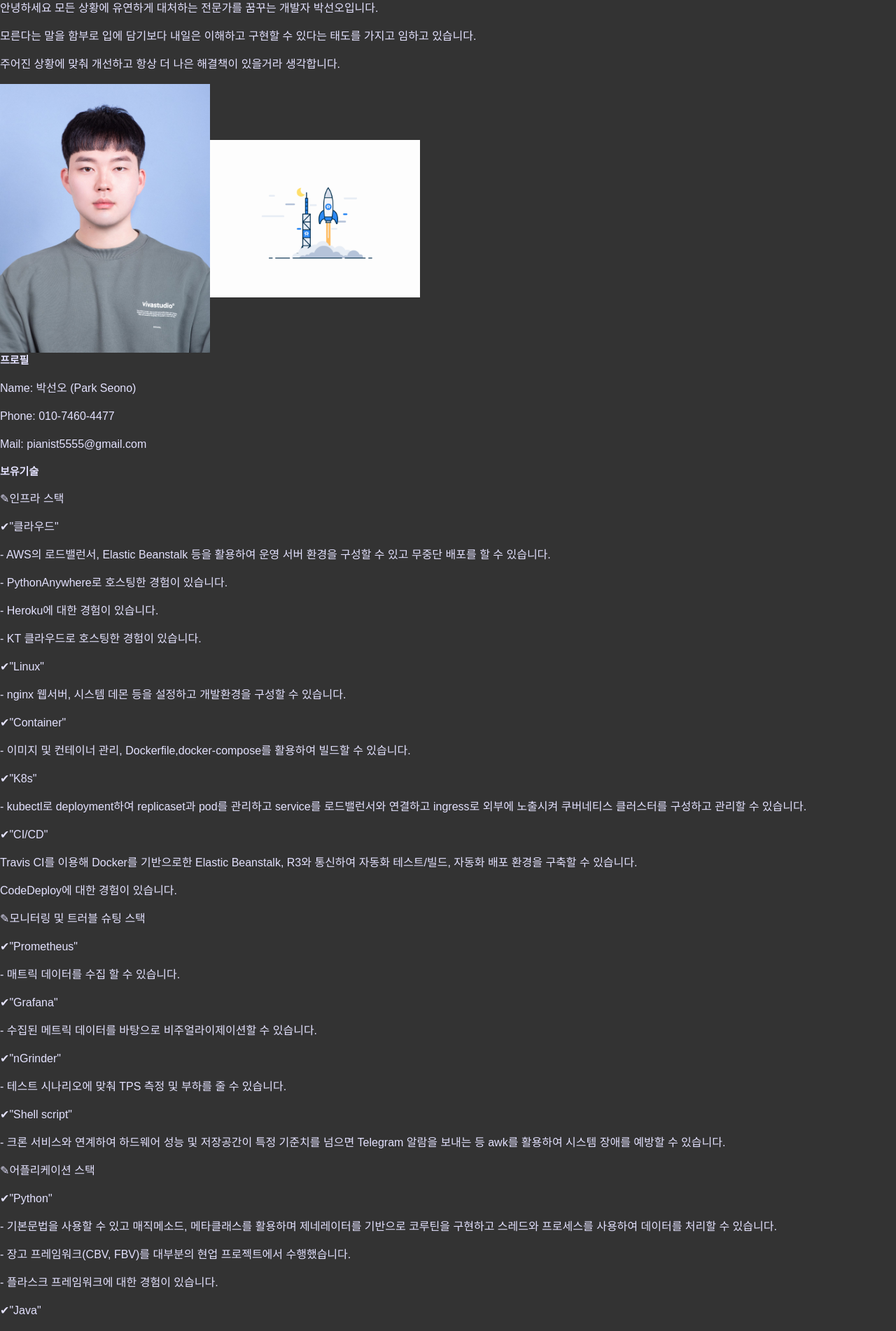
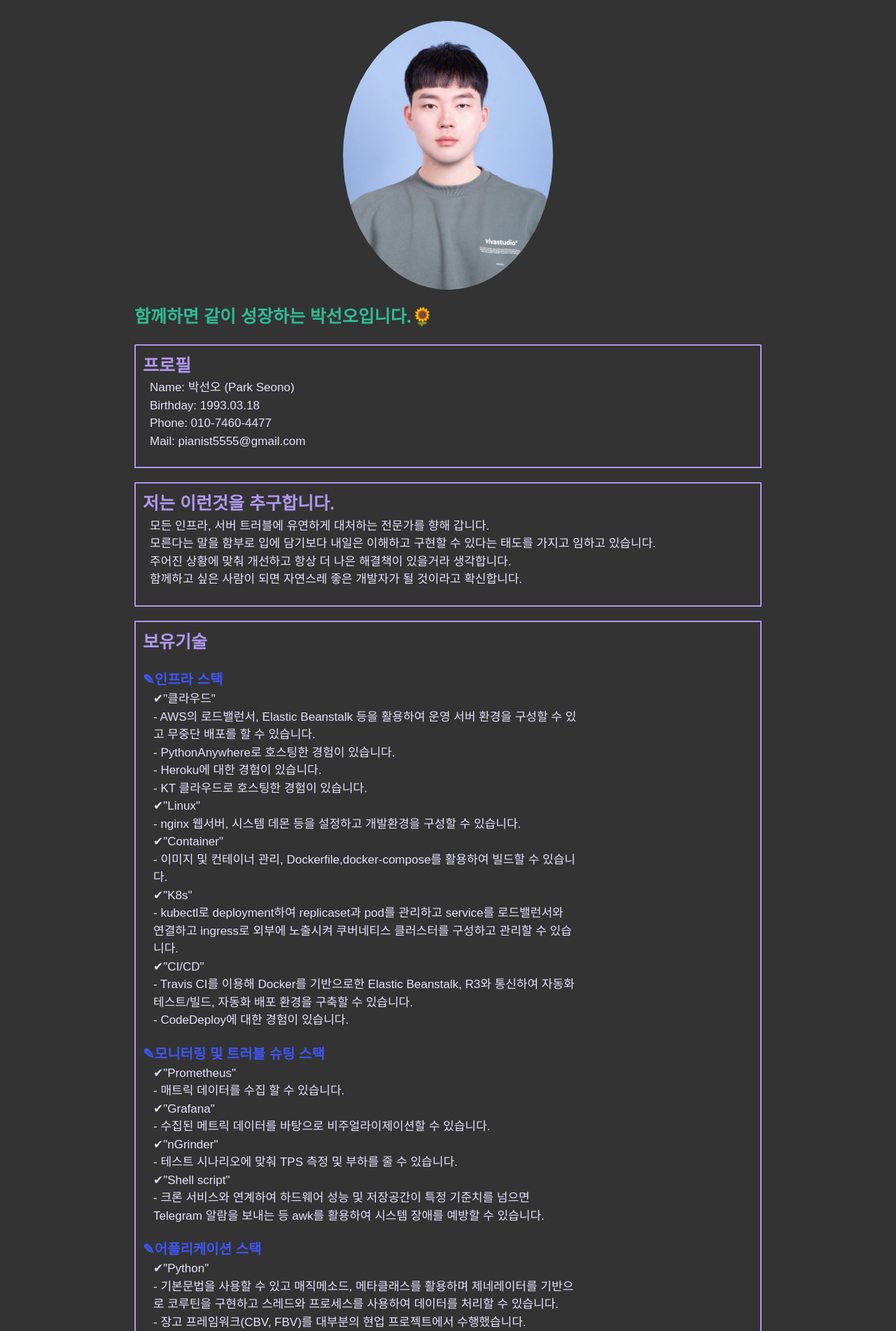
Before and after one commit to pianist5555/toffy_renewal, a React (Create React App) app in the folder front/front/: page / in a window 1280 px wide. Shown: the top 1902 px of the page at 70% size. Built offline with nearby package versions, Linux system fonts and the light colour scheme; a web font is replaced by a local one.

Commit message:
'version_2.0'

```diff
--- a/front/front/src/pages/Index.js
+++ b/front/front/src/pages/Index.js
@@ -9,24 +9,36 @@ class Index extends Component {
     return (
       <div className="Index">
         <div className="Rocket">
-          <p>안녕하세요 모든 상황에 유연하게 대처하는 전문가를 꿈꾸는 개발자 박선오입니다.</p>
+          <img src={Me} alt="Me"/>
+          {/* <img src={Rocket} alt="Rocket"  width="300"/> */}
+        </div>
+
+        <div className="Greeting">
+          <p>함께하면 같이 성장하는 박선오입니다.🌻 </p>
+        </div>
+
+        <div className="Profiles">
+          <p className='LargeCategory'>프로필</p>
+          <p>Name: 박선오 (Park Seono)</p>
+          <p>Birthday: 1993.03.18</p>
+          <p>Phone: 010-7460-4477</p>
+          <p>Mail: pianist5555@gmail.com</p>
+          <br></br>
+        </div>
+
+        <div className="Want">
+          <p className='LargeCategory'>저는 이런것을 추구합니다.</p>
+          <p>모든 인프라, 서버 트러블에 유연하게 대처하는 전문가를 향해 갑니다. </p>
           <p>모른다는 말을 함부로 입에 담기보다 내일은 이해하고 구현할 수 있다는 태도를 가지고 임하고 있습니다.</p>
           <p>주어진 상황에 맞춰 개선하고 항상 더 나은 해결책이 있을거라 생각합니다.</p>
-          <img src={Me} alt="Me"  width="300"/>
-          <img src={Rocket} alt="Rocket"  width="300"/>
-        </div>
-
-        <div className="Profile">
-        <p className='LargeCategory'>프로필</p>
-        <p>Name: 박선오 (Park Seono)</p>
-        <p>Phone: 010-7460-4477</p>
-        <p>Mail: pianist5555@gmail.com</p>
+          <p>함께하고 싶은 사람이 되면 자연스레 좋은 개발자가 될 것이라고 확신합니다.</p>
+          <br></br>
         </div>
 
         <div className="Skills">
         <p className='LargeCategory'>보유기술</p>
           <div className='Infra'>
-            <p>✎인프라 스택</p>
+            <p className='MiddleCategory'>✎인프라 스택</p>
             <p>✔"클라우드"</p>
             <p>- AWS의 로드밸런서, Elastic Beanstalk 등을 활용하여 운영 서버 환경을 구성할 수 있고 무중단 배포를 할 수 있습니다.</p>
             <p>- PythonAnywhere로 호스팅한 경험이 있습니다.</p>
@@ -39,11 +51,11 @@ class Index extends Component {
             <p>✔"K8s"</p>
             <p>- kubectl로 deployment하여 replicaset과 pod를 관리하고 service를 로드밸런서와 연결하고 ingress로 외부에 노출시켜 쿠버네티스 클러스터를 구성하고 관리할 수 있습니다.</p>
             <p>✔"CI/CD"</p>
-            <p> Travis CI를 이용해 Docker를 기반으로한 Elastic Beanstalk, R3와 통신하여 자동화 테스트/빌드, 자동화 배포 환경을 구축할 수 있습니다.</p>
-            <p> CodeDeploy에 대한 경험이 있습니다.</p>
+            <p>- Travis CI를 이용해 Docker를 기반으로한 Elastic Beanstalk, R3와 통신하여 자동화 테스트/빌드, 자동화 배포 환경을 구축할 수 있습니다.</p>
+            <p>- CodeDeploy에 대한 경험이 있습니다.</p>
           </div>
           <div className='Monitoring'>
-            <p>✎모니터링 및 트러블 슈팅 스택</p>
+            <p className='MiddleCategory'>✎모니터링 및 트러블 슈팅 스택</p>
             <p>✔"Prometheus"</p>
             <p>- 매트릭 데이터를 수집 할 수 있습니다.</p>
             <p>✔"Grafana"</p>
@@ -54,7 +66,7 @@ class Index extends Component {
             <p>- 크론 서비스와 연계하여 하드웨어 성능 및 저장공간이 특정 기준치를 넘으면 Telegram 알람을 보내는 등 awk를 활용하여 시스템 장애를 예방할 수 있습니다.</p>
           </div>
           <div className='App'>
-            <p>✎어플리케이션 스택</p>
+            <p className='MiddleCategory'>✎어플리케이션 스택</p>
             <p>✔"Python"</p>
             <p>- 기본문법을 사용할 수 있고 매직메소드, 메타클래스를 활용하며 제네레이터를 기반으로 코루틴을 구현하고 스레드와 프로세스를 사용하여 데이터를 처리할 수 있습니다.</p>
             <p>- 장고 프레임워크(CBV, FBV)를 대부분의 현업 프로젝트에서 수행했습니다.</p>
@@ -81,6 +93,10 @@ class Index extends Component {
 
         <div className="Capabilities">
           <p className='LargeCategory'>핵심역량</p>
+          <p className='Capa'><span>Django</span> : 대부분의 현업 프로젝트에서 파이썬의 프레임워크를 사용하여기 때문에 동일 파이썬 사용시 생산성이 높습니다. </p>
+          <p className='Capa'><span>Shell script</span> : 모니터링 시스템을 도입 전 스크립트와 데몬을 이용하여 레거시하게 다루었습니다. </p>
+          <p className='Capa'><span>Infra</span> : 인프라에 관심이 많아 서버세팅부터 운영까지 연차 이상의 퍼포먼스를 낼 수 있다고 생각합니다. </p>
+          <p className='Capa'><span>Communication</span> : 마케팅팀, 운영팀, 기획팀과의 협업이 많았습니다. 시스템을 개선시 필요한 도메인 지식과 개발 지식을 연결하는데 장점이 있습니다. </p>
         </div>
 
         <div className="Certificate">
@@ -94,27 +110,31 @@ class Index extends Component {
           <p className='LargeCategory'>경력사항</p>
           <p>제이카 (2020년 6월 ~ 2021년 10월)</p>
           <div className='Role'>
+            <div className='Operating'>
               <p>1. 제이카 리뉴얼 및 운영</p>
               <p>프로젝트 기간: 2020.06 ~ 2021.10</p>
               <p>환경: Django, PostgreSQL, nginx, uwsgi, Grafana, Prometheus</p>
               <p>담당업무: 앱 서버 리뉴얼, 앱 서버 및 CMS 운영 & 개선, 제이카 공식 홈페이지 유지보수, 서버 모니터링 및 트러블슈팅</p>
-
+            </div>
+            <div className='ProjectOne'>
               <p>2. 위블비즈 프로젝트 (구독형 카쉐어링 서비스)</p>
               <p>프로젝트 기간: 2021.12 ~ 2021.06</p>
               <p>환경: Django, PostgreSQL, nginx, uwsgi </p>
               <p>담당업무: 플랫폼 통합관리 cms 서버 개발, 화성시청 & 동탄시청 cms, 앱 서버 개발 </p>
-
+            </div>
+            <div className='ProjectTwo'>
             <p>3. 이마스(electric mobility as a service) </p>
             <p>프로젝트 기간: 2021.06 ~ 2021.10</p>
             <p>환경: Django, PostgreSQL, React.js & Redux, Docker, AWS, Gunicorn</p>
-            <p>담당업무:cms 프론트 및 백엔드, 개발서버와 운영서버 구축, CI/CD 환경 구축</p>
+            <p>담당업무: cms 프론트 및 백엔드, 개발서버와 운영서버 구축, CI/CD 환경 구축</p>
+            </div>
           </div>
         </div>
 
         <div className="Toyproject">
         <p className='LargeCategory'>사이드프로젝트</p>
           <div className="Toffy">
-            <a href="/toffy"><img src={Toffy} alt="Toffy" /></a>
+            <a href="/toffy"><img src={Toffy} alt="Toffy" /></a><span>← Click!</span>
             <div className='introduction'>
               <p>Toffy (Tap off your taste)</p>
               <p>간단한 설문조사를 통한 맞춤형 모바일 게임 추천</p>
@@ -130,7 +150,7 @@ class Index extends Component {
             </div>
           </div>
           <div className="IPMS">
-            <a href="../static/portfolio/IPMS.pdf"><img src={Toffy} alt="IPMS" /></a>
+            <a href="../static/portfolio/IPMS.pdf"><img src={Toffy} alt="IPMS" /></a><span>← Click!</span>
             <div className='introduction'>
               <p>통합주문결제 관리서비스(IPMS)</p>
               <p>PC, 태블릿을 이용한 무인결제 및 관리시스템</p>
@@ -145,19 +165,11 @@ class Index extends Component {
           </div>
         </div>
         <div className="Graduation">
-
         <p className='LargeCategory'>학력사항</p>
           <div>
-            <p>한국방송통신대학교 4학년 재학</p>
-            <p>컴퓨터과학과 전공</p>
+            <p>한국방송통신대학교 4학년 재학 (컴퓨터과학과 전공)</p>
+            <p>한국폴리텍대학 초대졸(기계시스템공학과 전공)</p>
           </div>
-          <div>
-            <p>한국폴리텍대학 초대졸</p>
-            <p>기계시스템공학과 전공</p>
-          </div>
-        </div>
-        <div className="Carrer">
-        <p>자기소개서</p>
         </div>
       </div>
     );
```
Also changed, not shown: front/front/src/css/bootstrap4-neon-glow.css. Lines whose indentation alone changed are shown as unchanged.
